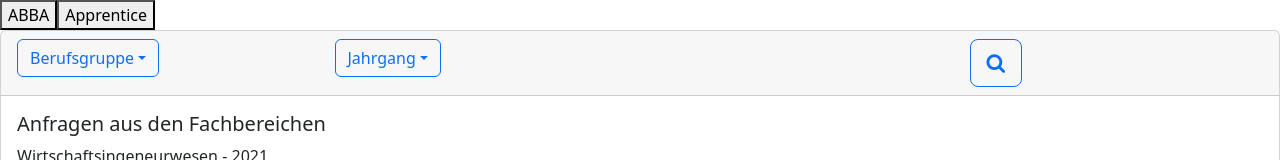
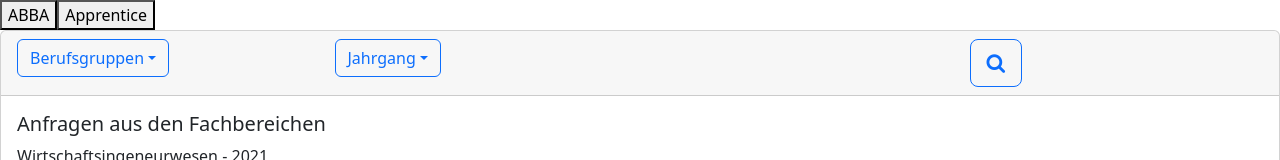
Before and after one commit to kngkiro/ng-training, an Angular app: page /apprentice in a window 1280 px wide. Shown: the top 160 px of the page. Built offline with nearby package versions, Linux system fonts and the light colour scheme.

Commit message:
1 file modified

```diff
--- a/src/app/apprentice/apprentice.component.html
+++ b/src/app/apprentice/apprentice.component.html
@@ -8,7 +8,7 @@
     <div class="row">
       <div class="col-3">
         <div ngbDropdown class="d-inline-block">
-          <button type="button" class="btn btn-outline-primary" id="dropdownBasic1" ngbDropdownToggle>Berufsgruppe</button>
+          <button type="button" class="btn btn-outline-primary" id="dropdownBasic1" ngbDropdownToggle>Berufsgruppen</button>
           <div ngbDropdownMenu aria-labelledby="dropdownBasic1">
             <button ngbDropdownItem>Angewande Informatik</button>
             <button ngbDropdownItem>Wirtschaftsinformatik</button>
```
